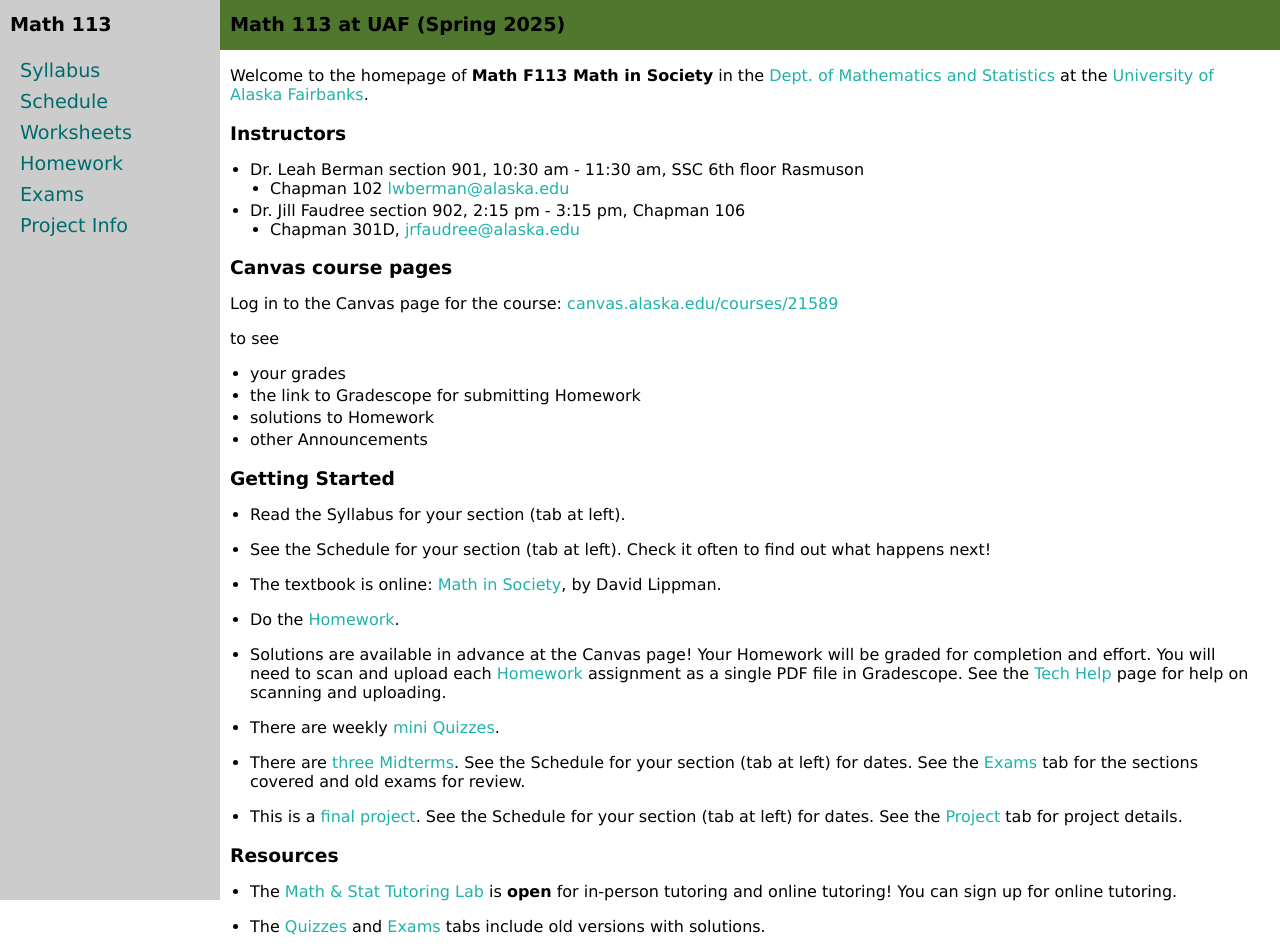
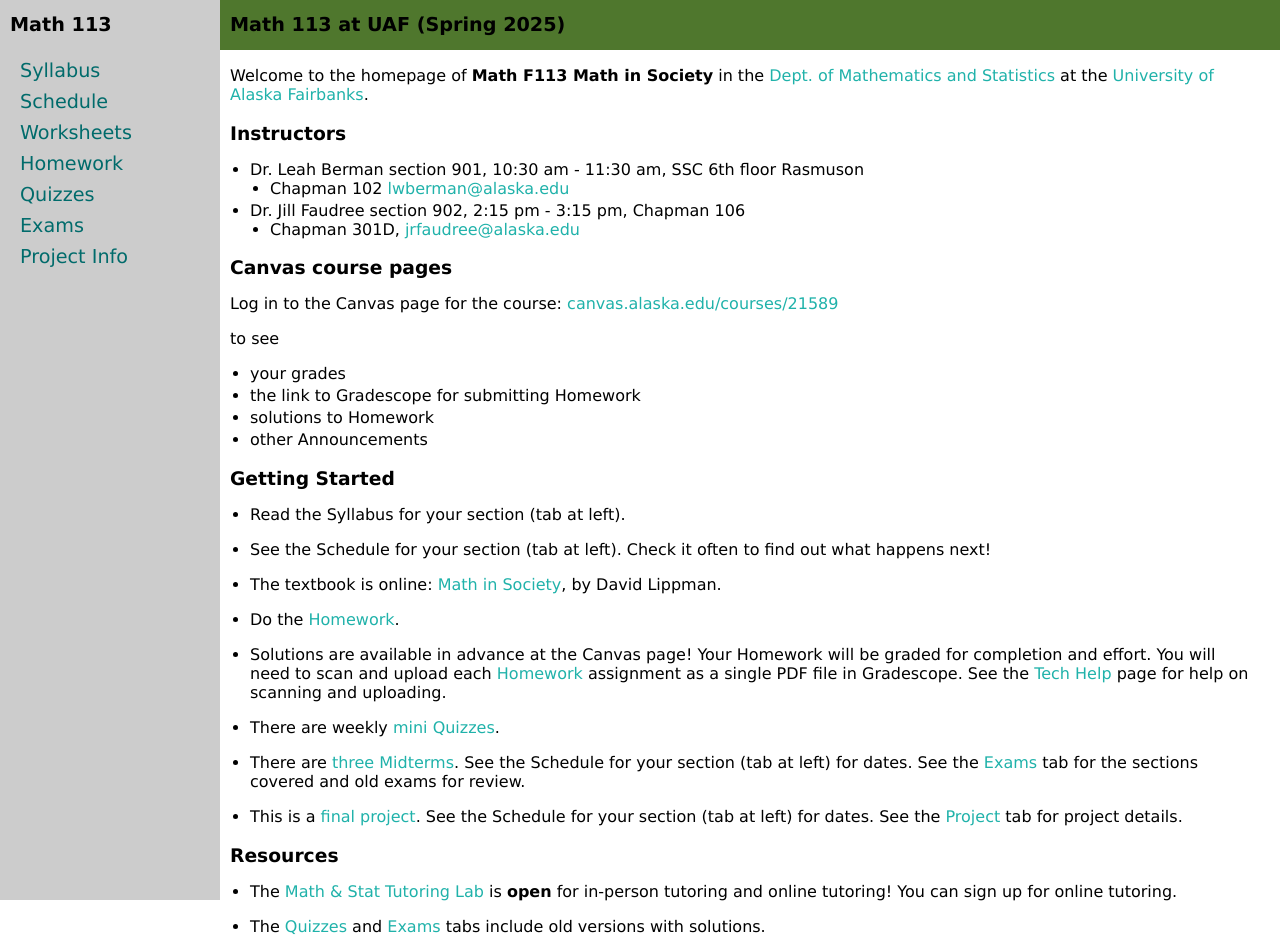
Before and after one commit to uaf-math/math113, a Jekyll site: the page built from index.md, in a window 1280 px wide. Shown: the top 952 px of the page. Built offline with Jekyll 4.4.1, drawn with Linux system fonts in a browser that asks for light colours.

Commit message:
Update toc.yaml

```diff
--- a/_data/toc.yaml
+++ b/_data/toc.yaml
@@ -14,6 +14,9 @@ docs:
 - title: Homework
   url: homework.html
 
+- title: Quizzes
+  url: quizzes.html
+
 - title: Exams
   url: exams.html
 
```
